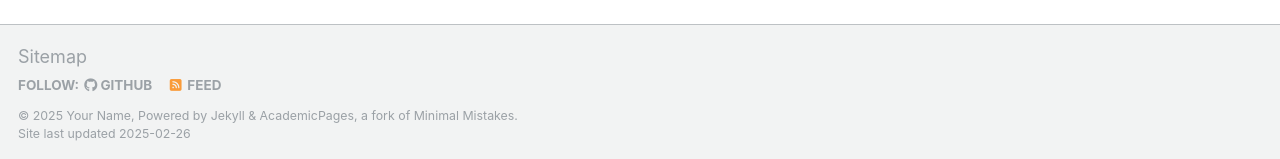
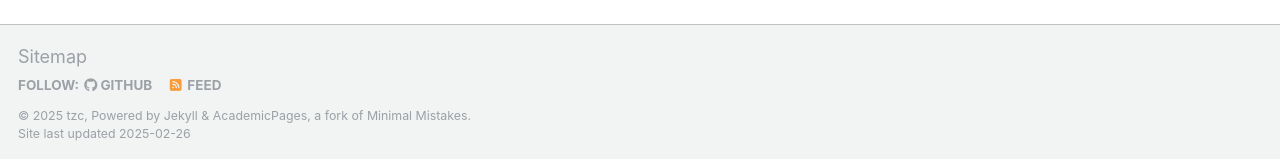
Before and after one commit to 2kxx/introduction, a Jekyll site: the page built from _pages/about.md, in a window 1280 px wide and 997 px high. Shown: the part 835-994 px from the top of the window. Built offline with Jekyll 4.4.1, drawn with Linux system fonts in a browser that asks for light colours; some web fonts are replaced.

Commit message:
Update _config.yml

```diff
--- a/_config.yml
+++ b/_config.yml
@@ -10,11 +10,11 @@
 locale                   : "en-US"
 title                    : "HOME PAGE"
 title_separator          : "-"
-name                     : &name "Your Name"
+name                     : tzc
 description              : &description "personal description"
-url                      : https://ace-trump-tech.github.io/Chenbin_ZHANG.github.io/ # the base hostname & protocol for your site e.g. "https://[your GitHub username].github.io"
+url                      : https://tzc.github.io/introduction # the base hostname & protocol for your site e.g. "https://[your GitHub username].github.io"
 baseurl                  : "" # the subpath of your site, e.g. "/blog"
-repository               : "ace-trump-tech.github.io/Chenbin_ZHANG.github.io"
+repository               : "tzc.github.io/introduction"
 
 # Site Author - The following control what appear as part of the author content on the side bar.
 #               If a field is blank the icon and link will not appear, otherwise it will be shown.
```
